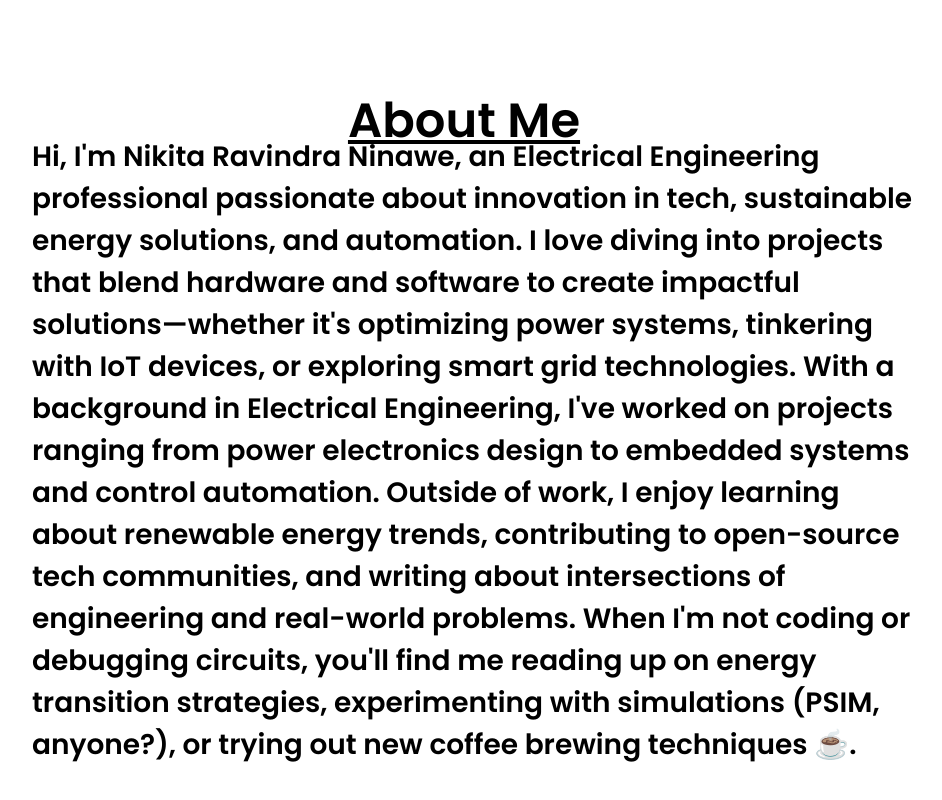
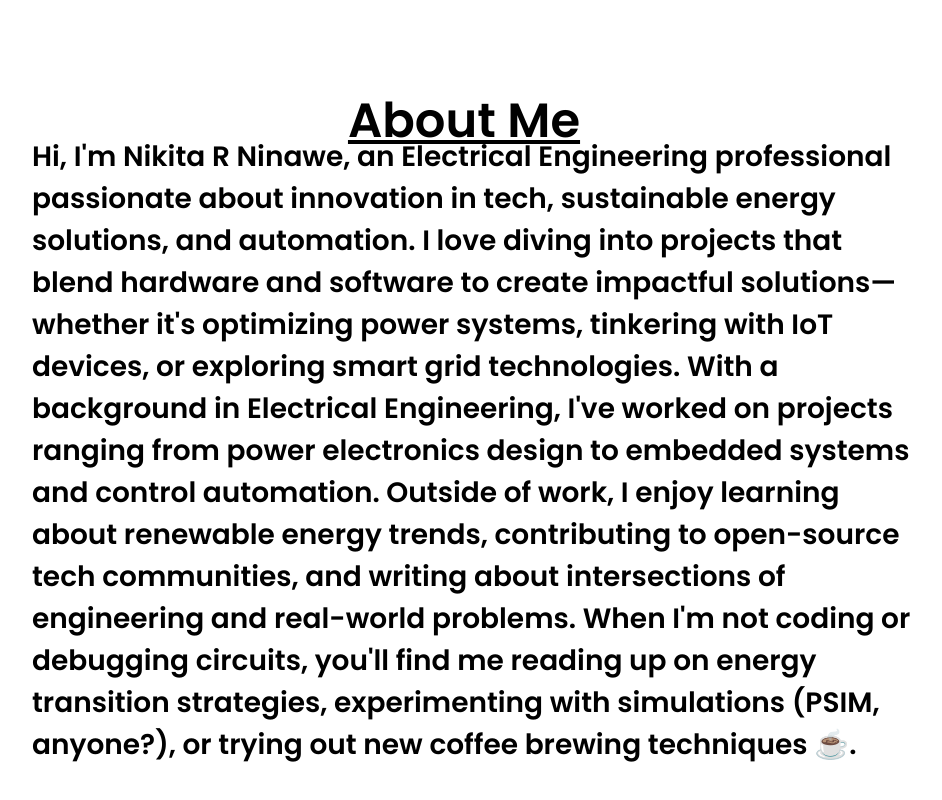
Before and after one commit to nikitaninawe708-design/Portfolio, a plain HTML site: page index.html in a window 1280 px wide. Shown: the part 748-1548 px from the top of the page, without its empty margins (176-1118 px from the left). Drawn offline with Linux system fonts and the light colour scheme.

Commit message:
Update index.html

```diff
--- a/index.html
+++ b/index.html
@@ -65,7 +65,7 @@
           <div class="about-containers">
         <br>
           <div class="text-container">
-            <h2 class="experience-sub-title project-title">Hi, I'm Nikita Ravindra Ninawe, an Electrical Engineering professional passionate about innovation in tech, sustainable energy solutions, and automation. I love diving into projects that blend hardware and software to create impactful solutions—whether it's optimizing power systems, tinkering with IoT devices, or exploring smart grid technologies.
+            <h2 class="experience-sub-title project-title">Hi, I'm Nikita R Ninawe, an Electrical Engineering professional passionate about innovation in tech, sustainable energy solutions, and automation. I love diving into projects that blend hardware and software to create impactful solutions—whether it's optimizing power systems, tinkering with IoT devices, or exploring smart grid technologies.
 
 With a background in Electrical Engineering, I've worked on projects ranging from power electronics design to embedded systems and control automation. Outside of work, I enjoy learning about renewable energy trends, contributing to open-source tech communities, and writing about intersections of engineering and real-world problems.
 
```
